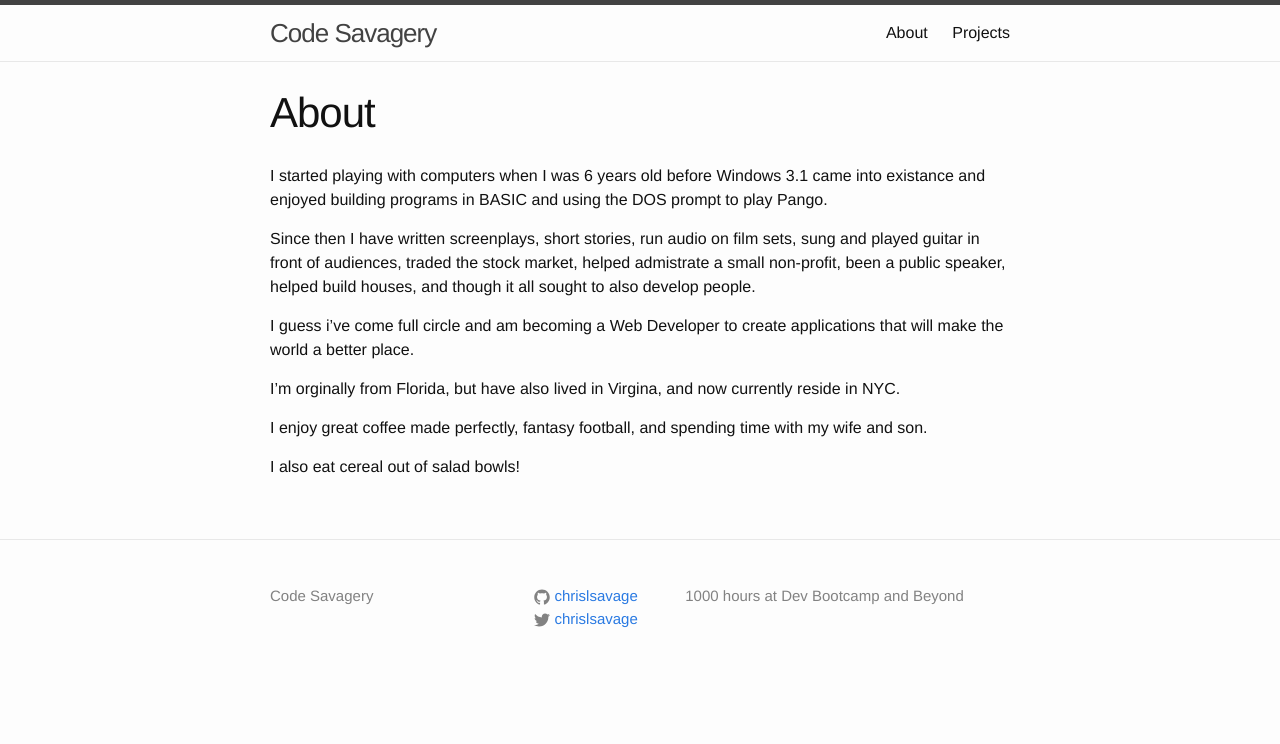
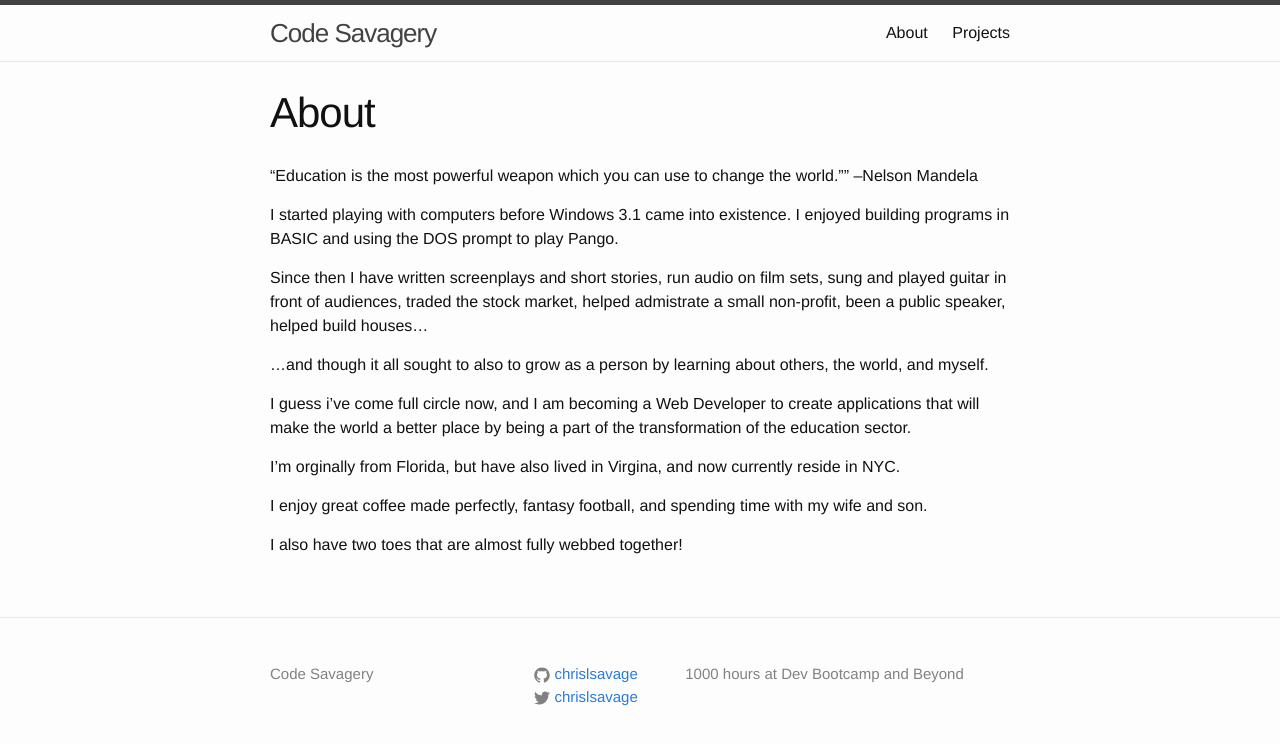
Before and after one commit to chrislsavage/blog, a Jekyll site: the page built from about.md, in a window 1280 px wide. Shown: the top 744 px of the page. Built offline with Jekyll 4.4.1, drawn with Linux system fonts in a browser that asks for light colours.

Commit message:
fix about page

```diff
--- a/about.md
+++ b/about.md
@@ -4,14 +4,20 @@ title: About
 permalink: /about/
 ---
 
-I started playing with computers when I was 6 years old before Windows 3.1 came into existance and enjoyed building programs in BASIC and using the DOS prompt to play Pango.
 
-Since then I have written screenplays, short stories, run audio on film sets, sung and played guitar in front of audiences, traded the stock market, helped admistrate a small non-profit, been a public speaker, helped build houses, and though it all sought to also develop people.
+"Education is the most powerful weapon which you can use to change the world.""
+--Nelson Mandela
 
-I guess i've come full circle and am becoming a Web Developer to create applications that will make the world a better place.
+I started playing with computers before Windows 3.1 came into existence. I enjoyed building programs in BASIC and using the DOS prompt to play Pango.
+
+Since then I have written screenplays and short stories, run audio on film sets, sung and played guitar in front of audiences, traded the stock market, helped admistrate a small non-profit, been a public speaker, helped build houses...
+
+...and though it all sought to also to grow as a person by learning about others, the world, and myself.
+
+I guess i've come full circle now, and I am becoming a Web Developer to create applications that will make the world a better place by being a part of the transformation of the education sector.
 
 I'm orginally from Florida, but have also lived in Virgina, and now currently reside in NYC.
 
 I enjoy great coffee made perfectly, fantasy football, and spending time with my wife and son.
 
-I also eat cereal out of salad bowls!
+I also have two toes that are almost fully webbed together!
```
Also changed, not shown: _posts/ruby.rb (added, +38 -0 lines).
